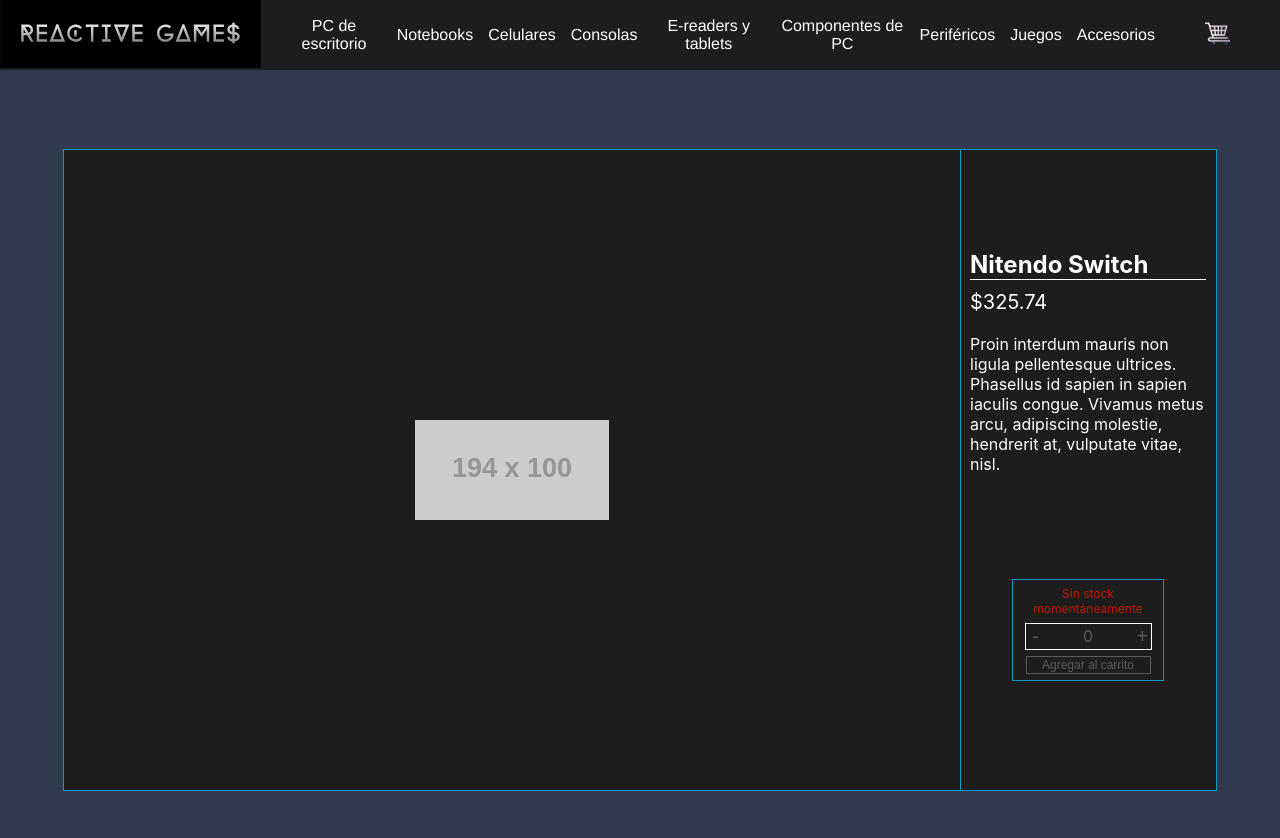
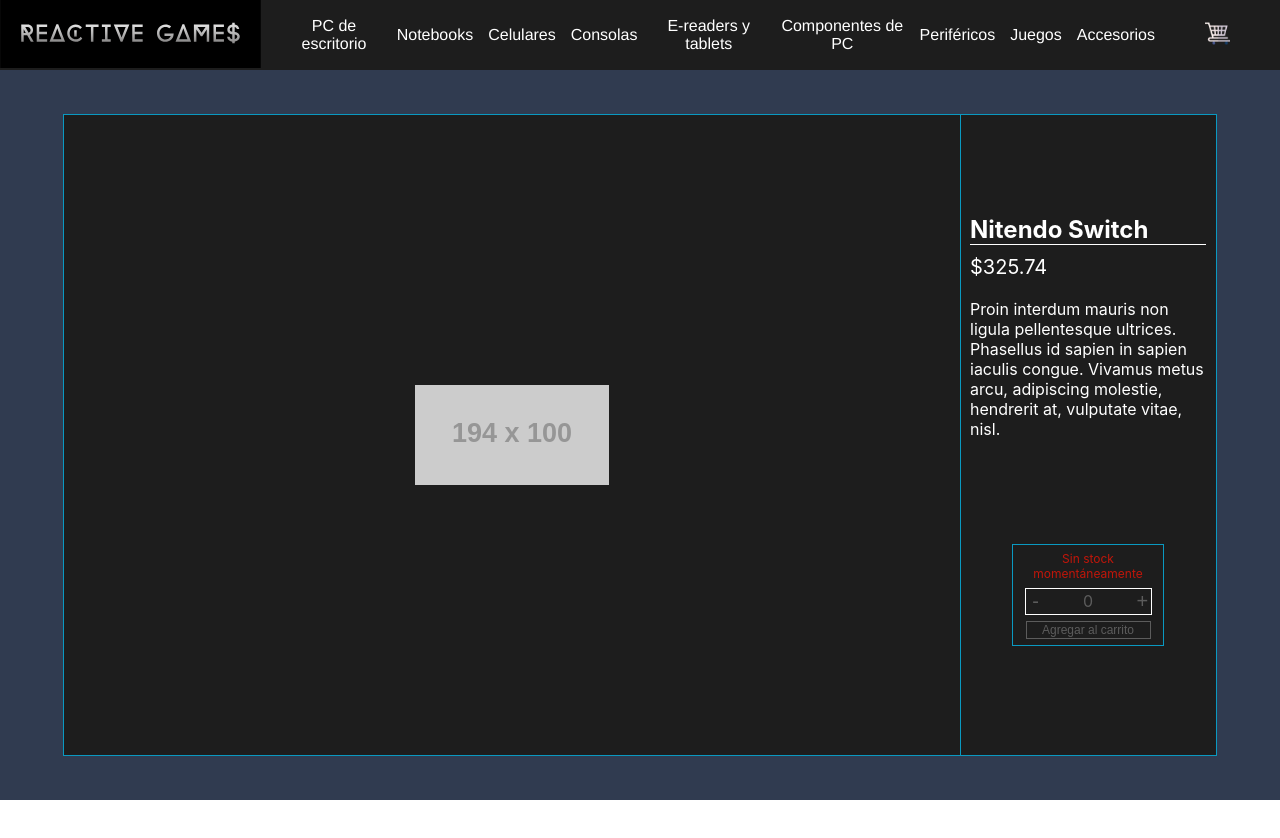
Before and after one commit to rodrafer/tienda-coder-react, a React (Create React App) app: page /item/1 in a window 1280 px wide. Shown: the top 838 px of the page. After the commit the page ends 800 px from the top, so only its background shows below. Built offline with nearby package versions, Linux system fonts and the light colour scheme.

Commit message:
Modifying pages height

```diff
--- a/src/pages/categoryPage/categoryPage.scss
+++ b/src/pages/categoryPage/categoryPage.scss
@@ -5,5 +5,5 @@
     flex-direction: column;
     align-items: center;
     justify-content: center;
-    height: 100vh;
+    height: calc(100vh - 70px);
 }
--- a/src/pages/itemDetailPage/itemDetailPage.scss
+++ b/src/pages/itemDetailPage/itemDetailPage.scss
@@ -5,5 +5,5 @@
     flex-direction: column;
     align-items: center;
     justify-content: center;
-    height: 100vh;
+    height: calc(100vh - 70px);
 }
--- a/src/pages/notFoundPage/notFoundPage.scss
+++ b/src/pages/notFoundPage/notFoundPage.scss
@@ -5,6 +5,6 @@
     flex-direction: column;
     align-items: center;
     justify-content: center;
-    height: 100vh;
+    height: calc(100vh - 70px);
     color: $font-color-base;
 }
```
